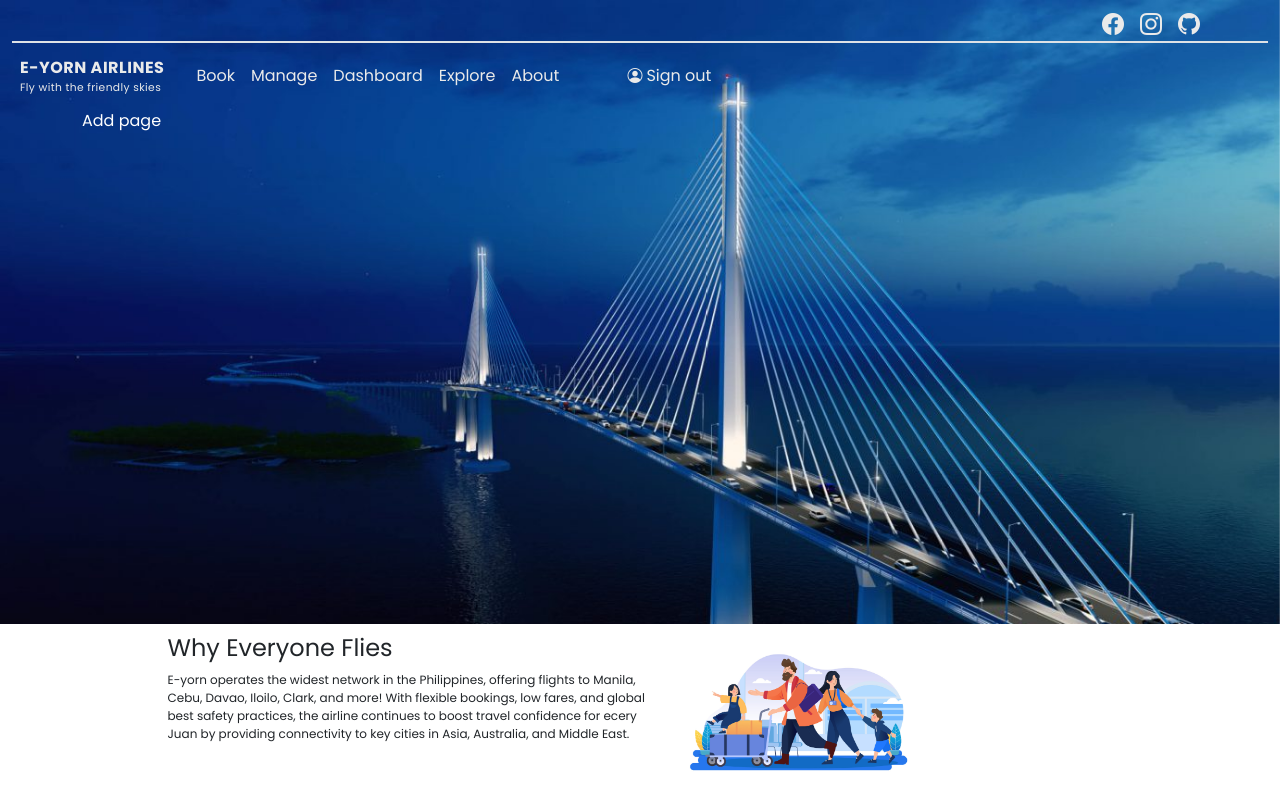
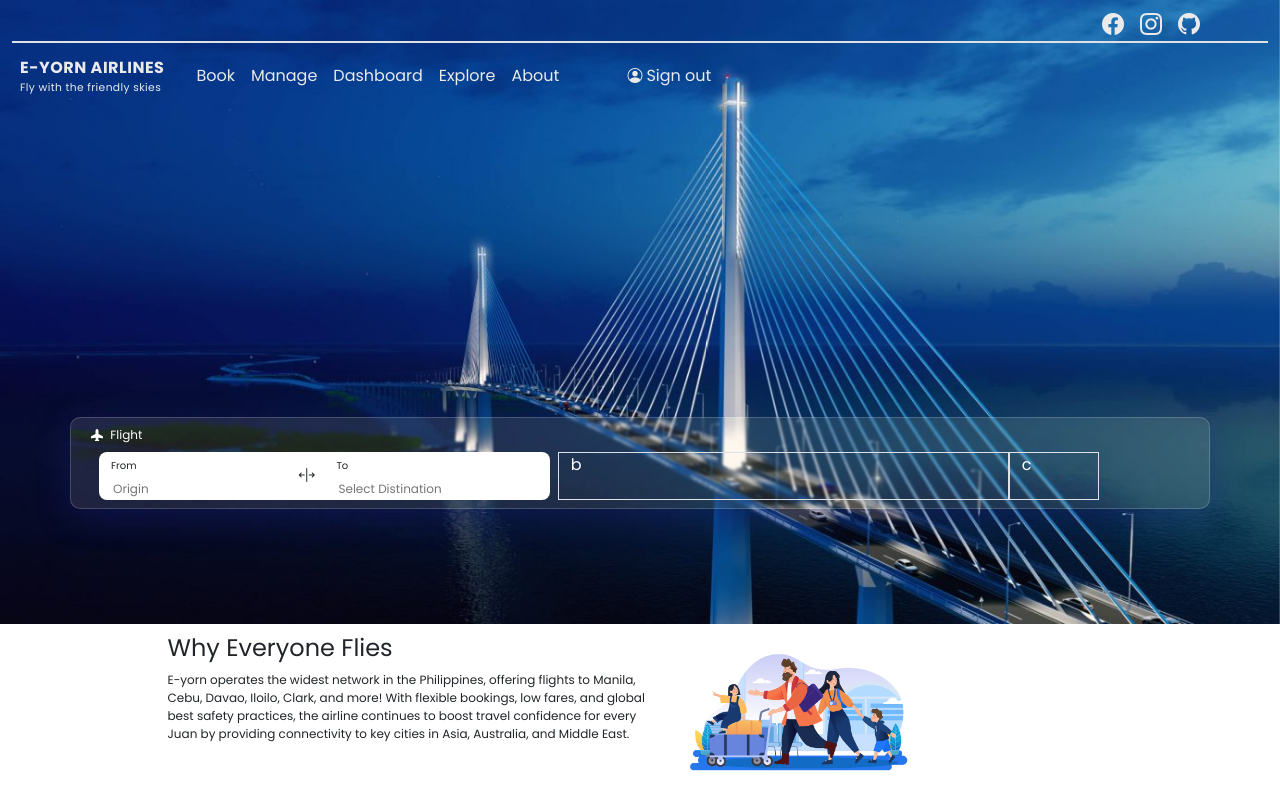
Before and after one commit to johnrico364/ticket-system, a React (Create React App) app: page /home/add in a window 1280 px wide. Built offline with nearby package versions, Linux system fonts and the light colour scheme.

Commit message:
Updated code

```diff
--- a/src/components/home/Add.js
+++ b/src/components/home/Add.js
@@ -3,19 +3,40 @@ import { useNavigate } from "react-router-dom";
 import { useState } from "react";
 
 export let Add = () => {
-  let [type, setType] = useState("");
-  let navigate = useNavigate();
-
-  let Type = (event) => {
-    setType(event.target.value);
-  };
 
   return (
     <div>
       <div className="container">
-        <div className="row">
-          <div className="col">
-            <div className="text-white">Add page</div>
+        <div className="row parent justify-content-center ">
+          <div className="col-12 child">
+            <div className="text-white p-2" style={{ fontSize: "12px" }}>
+              <i class="bi bi-airplane-fill pe-1"></i> Flight
+            </div>
+            <div className="row add-container mx-3 mb-2 ">
+              <div className="col-md-5 add-form-container me-2">
+                <form className="row ">
+                  <div className="col-5">
+                    <label className="small-label ">From</label>
+                    <input
+                      className="w-100 add-input "
+                      type="text"
+                      placeholder="Origin"
+                    />
+                  </div>
+                  <i class="col-1 bi bi-arrows-expand-vertical align-self-center "></i>
+                  <div className="col-5">
+                    <label className="small-label">To</label>
+                    <input
+                      className="w-100 add-input"
+                      type="text"
+                      placeholder="Select Distination"
+                    />
+                  </div>
+                </form>
+              </div>
+              <div className="col-md-5 border text-white">b</div>
+              <div className="col-md-1 border text-white">c</div>
+            </div>
           </div>
         </div>
       </div>
--- a/src/components/home/Home.js
+++ b/src/components/home/Home.js
@@ -57,6 +57,7 @@ export let Home = () => {
         </div>
         <Outlet />
       </div>
+
       <div className="ui-row row justify-content-center">
         <div className="col-md-5">
           <h4>Why Everyone Flies</h4>
@@ -64,7 +65,7 @@ export let Home = () => {
             E-yorn operates the widest network in the Philippines, offering
             flights to Manila, Cebu, Davao, Iloilo, Clark, and more! With
             flexible bookings, low fares, and global best safety practices, the
-            airline continues to boost travel confidence for ecery Juan by
+            airline continues to boost travel confidence for every Juan by
             providing connectivity to key cities in Asia, Australia, and Middle
             East.
           </p>
--- a/src/components/home/css/Add.css
+++ b/src/components/home/css/Add.css
@@ -1,7 +1,29 @@
-.label{
-    font-size: 20px;
+.parent {
+    position: relative;
+    height: 55vh;
 }
-.select{
-    margin-left: 20px;
-    height: 35px;
+
+.child {
+    position: absolute;
+    bottom: 5vh;
+    background: rgba(255, 255, 255, 0.1);
+    box-shadow: 0 8px 32px 0 rgba(31, 38, 135, 0.37);
+    backdrop-filter: blur(1px);
+    -webkit-backdrop-filter: blur(1px);
+    border-radius: 10px;
+    border: 1px solid rgba(255, 255, 255, 0.18);
 }
+
+.add-form-container{
+    background-color: rgb(255, 255, 255);
+    border-radius: 8px;
+}
+
+.small-label{
+    font-size: 10px;
+}
+.add-input{
+    font-size: 12px;
+    border: 0px solid;
+    background: rgba(255, 255, 255, 0.0);
+}
```
Also changed, not shown: src/components/home/css/Home.css (line endings or trailing spaces).
